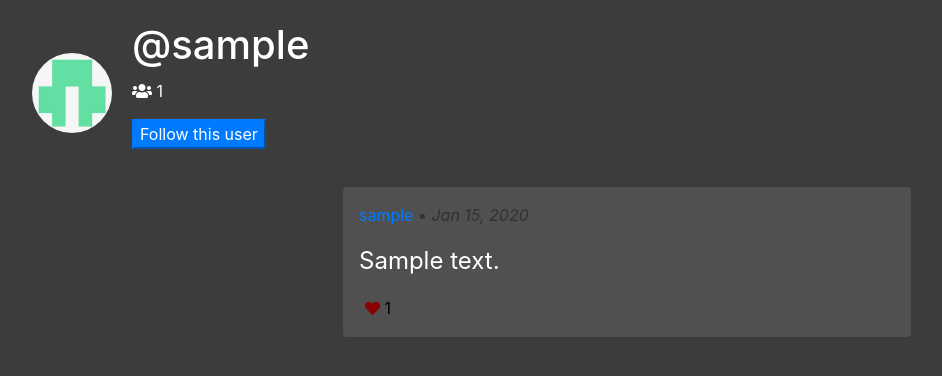
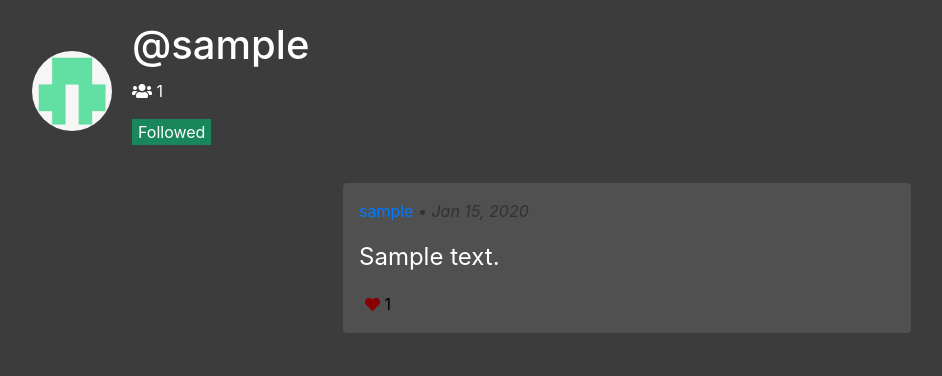
Before and after one commit to domludera/SOEN341UA4, a Django app: page /profile/sample/ in a window 1280 px wide. Shown: the part 56-432 px from the top of the page, without its empty margins (13-955 px from the left). Run offline with Django 3.2, Linux system fonts and the light colour scheme; a user stored in the database is signed in; tables that the repository leaves empty hold one stand-in row (values such as "Sample post"); some libraries are stand-ins or nearby versions.

Commit message:
Changing color of following button
Button now change colors regarding if a user follow or not follow another user.

```diff
--- a/twitter_clone/twitter_clone_app/templates/twitter_clone_app/profile.html
+++ b/twitter_clone/twitter_clone_app/templates/twitter_clone_app/profile.html
@@ -2,6 +2,7 @@
 {% load static %}
 {% block content %}
     <link rel="stylesheet" href="{% static 'twitter_clone_app/css/profile.css' %}">
+    <script>userFollowedPost = false;</script>
 
 
     <div class="container">
@@ -20,13 +21,26 @@
             <tr>
                 <td>
                     <p>
-                        <i class="fas fa-users"></i> {{ user_requested.userprofile.followers.all.count }} &nbsp;
+                        <i class="fas fa-users"></i> {{ user_requested.userprofile.followers.all.count }}
                     <form method="post">
                         {% csrf_token %}
-                        <button type="submit" name="follow" value="{{ user_requested.userprofile.id }}" class="btn-primary">Follow this
-                            user
+                        {% for userProfile in userProfileFollowed %}
+                            {% if userProfile == user_requested.userprofile %}
+                                <button type="submit" name="follow" value="{{ user_requested.userprofile.id }}"
+                                        class="btn-primary" style="background-color: #19865C;border: #19865C">Followed
                                 </button>
+                                <script>userFollowedPost = true;</script>
+                            {% endif %}
+                        {% endfor %}
+                        <script>
+                            if (userFollowedPost === false) {
+                                document.write("<button type=\"submit\" name=\"follow\" value=\"{{ user_requested.userprofile.id }}\"\n" +
+                                    "                                    class=\"btn-primary\" style=\"background-color: #blue\">Follow\n" +
+                                    "                            </button>")
+                            }
+                        </script>
                     </form>
+
                     </p>
                 </td>
             </tr>
--- a/twitter_clone/twitter_clone_app/views.py
+++ b/twitter_clone/twitter_clone_app/views.py
@@ -38,6 +38,7 @@ def profile(request, username):
         'chirpList': Chirp.objects.all(),  # Take all the Chirp object from the database, and puts them into 1 variable
         'title': user_requested.username,
         'chirpListLiked': Chirp.objects.filter(likes__id=request.user.id),
+        'userProfileFollowed': UserProfile.objects.filter(followers__id=request.user.id),
     }
     if 'follow' in request.POST:
         user = get_object_or_404(UserProfile, id=request.POST.get('follow'))  # get Models = POST
```
Lines whose indentation alone changed are shown as unchanged.
